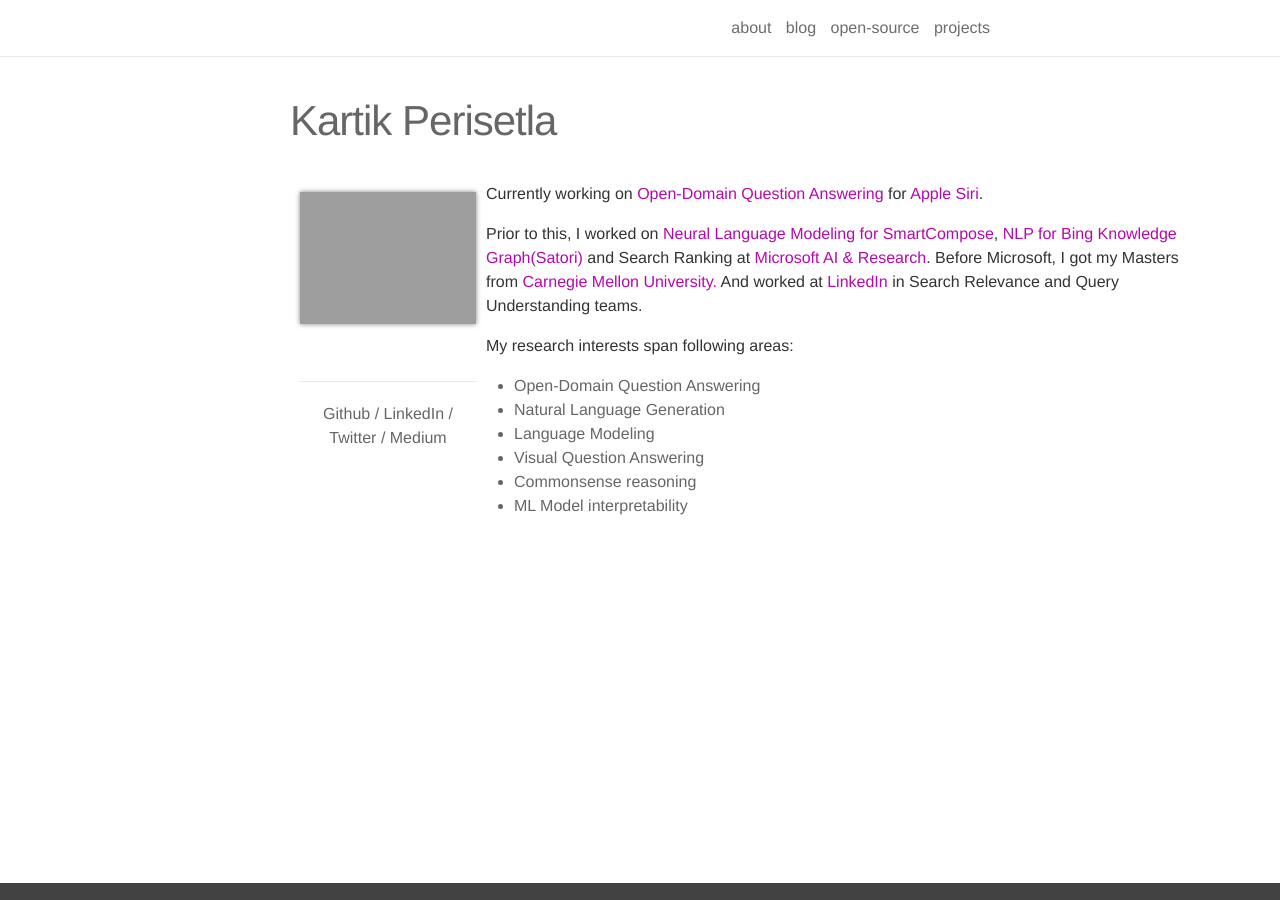
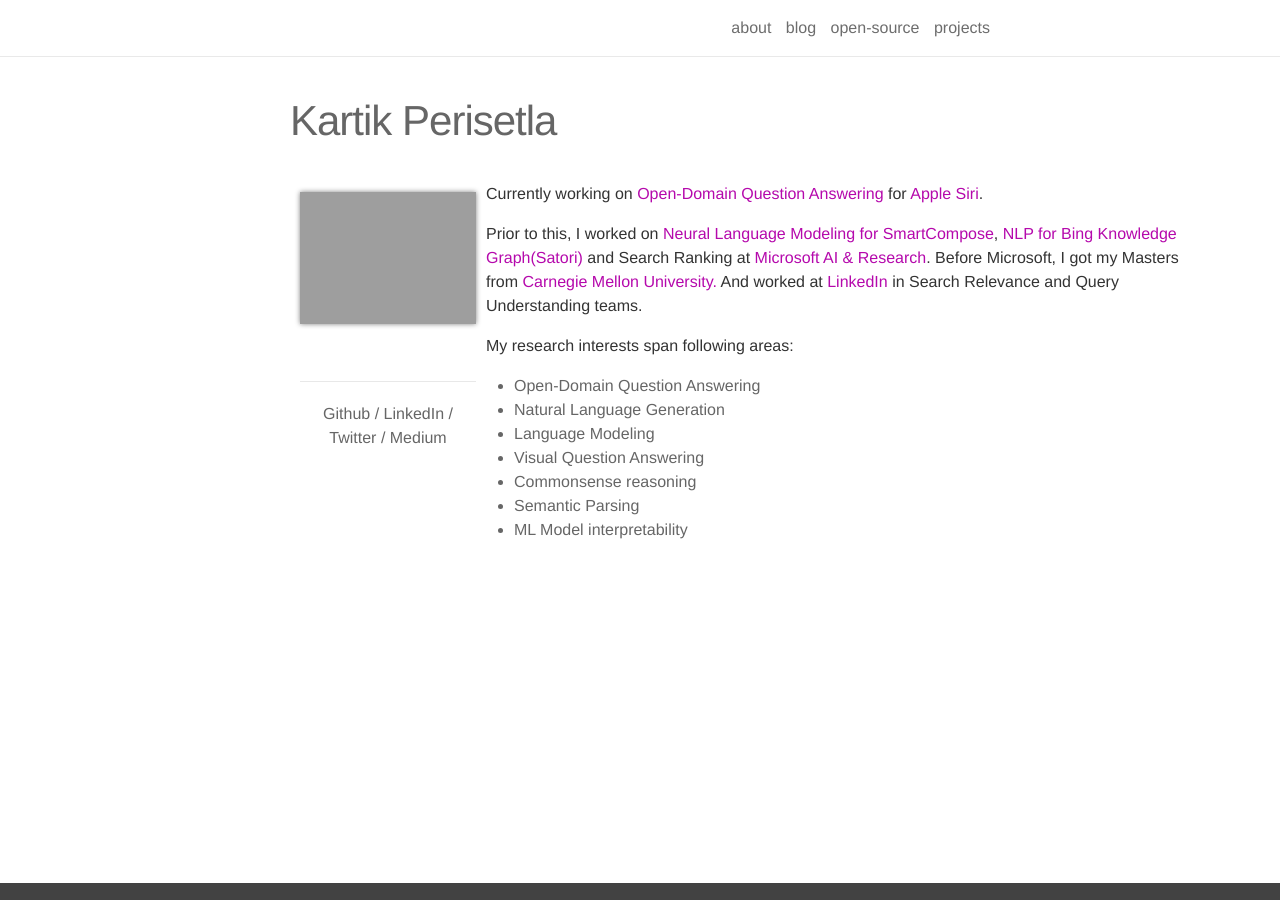
Before and after one commit to kartikperisetla/kartikperisetla.github.io, a Jekyll site: the page built from _pages/about.md, in a window 1280 px wide. Built offline with Jekyll 4.4.1, drawn with Linux system fonts in a browser that asks for light colours; nearby versions of some CDN libraries.

Commit message:
Update about.md

```diff
--- a/_pages/about.md
+++ b/_pages/about.md
@@ -30,6 +30,9 @@
 Commonsense reasoning
 </li>
 <li>
+Semantic Parsing
+</li>
+<li>
 ML Model interpretability
 </li>
 </ul>
```
